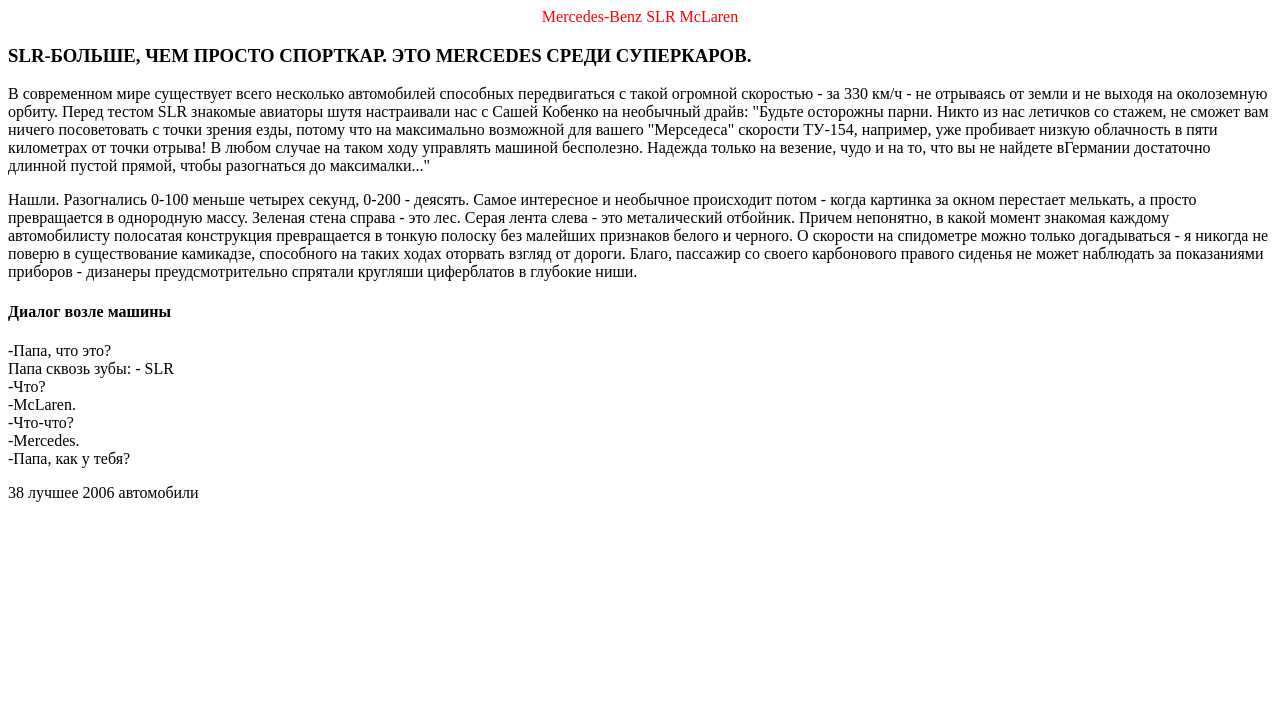
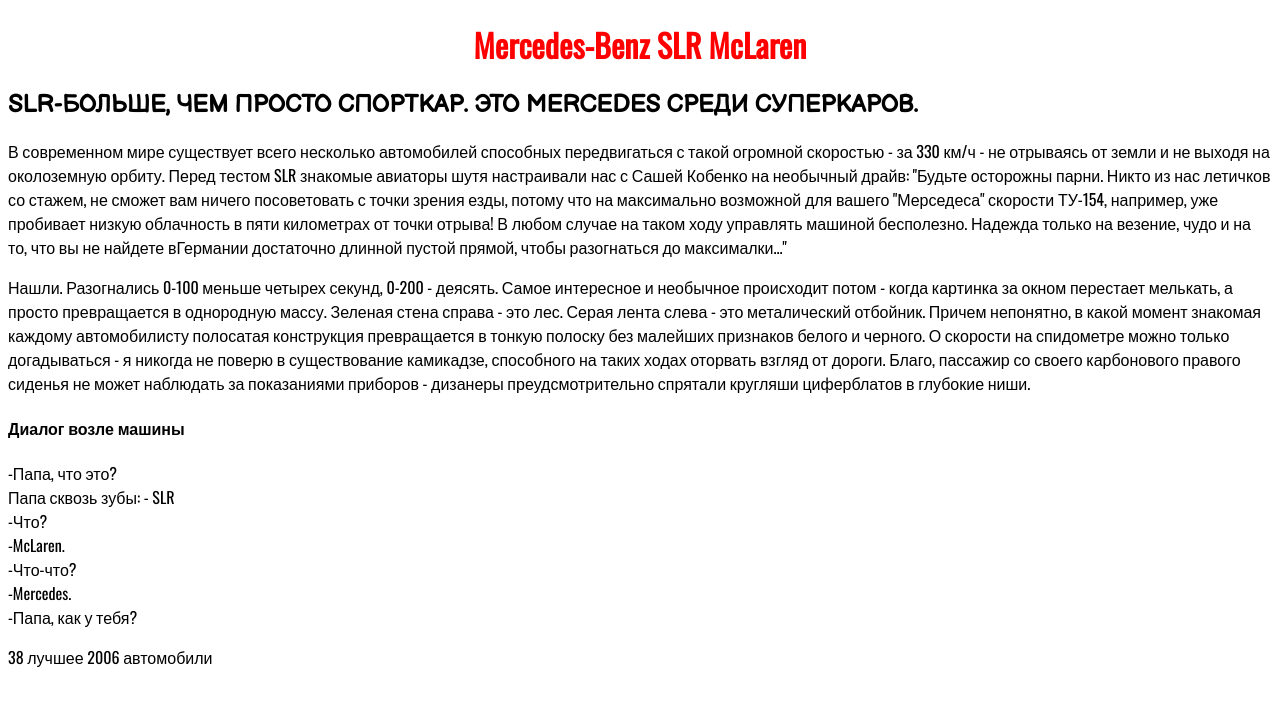
Before and after one commit to WebHeroSchool/HTMLnewspaper, a plain HTML site: page index.html in a window 1280 px wide. Drawn offline with nearby package versions, Linux system fonts and the light colour scheme.

Commit message:
Добавил гугл шрифты

```diff
--- a/index.html
+++ b/index.html
@@ -9,13 +9,15 @@
   </head>
   <body>
     <header class="header">
-      Mercedes-Benz SLR McLaren
+      <h1>
+        Mercedes-Benz SLR McLaren
+      </h1>
     </header>
     <section>
       <article>
-        <h1>
+        <h2 class="header-card__title">
           SLR-БОЛЬШЕ, ЧЕМ ПРОСТО СПОРТКАР. ЭТО MERCEDES СРЕДИ СУПЕРКАРОВ.
-        </h1>
+        </h2>
         <p>
           В современном мире существует всего несколько автомобилей способных передвигаться с такой огромной скоростью - за 330 км/ч - не отрываясь от земли и не выходя на околоземную орбиту. Перед тестом SLR знакомые авиаторы шутя настраивали нас с Сашей Кобенко на необычный драйв: "Будьте осторожны парни. Никто из нас летичков со стажем, не сможет вам ничего посоветовать с точки зрения езды, потому что на максимально возможной для вашего "Мерседеса" скорости ТУ-154, например, уже пробивает низкую облачность в пяти километрах от точки отрыва! В любом случае на таком ходу управлять машиной бесполезно. Надежда только на везение, чудо и на то, что вы не найдете вГермании достаточно длинной пустой прямой, чтобы разогнаться до максималки..."
         </p>
--- a/style.css
+++ b/style.css
@@ -1,4 +1,11 @@
+@import url('https://fonts.googleapis.com/css2?family=Balsamiq+Sans&family=Oswald&display=swap');
+body {
+	font-family: 'Oswald', sans-serif;
+}
 .header{
 	color: red;
 	text-align: center;
 }
+.header-card__title {
+	font-family:'Balsamiq Sans', cursive;
+}
```
